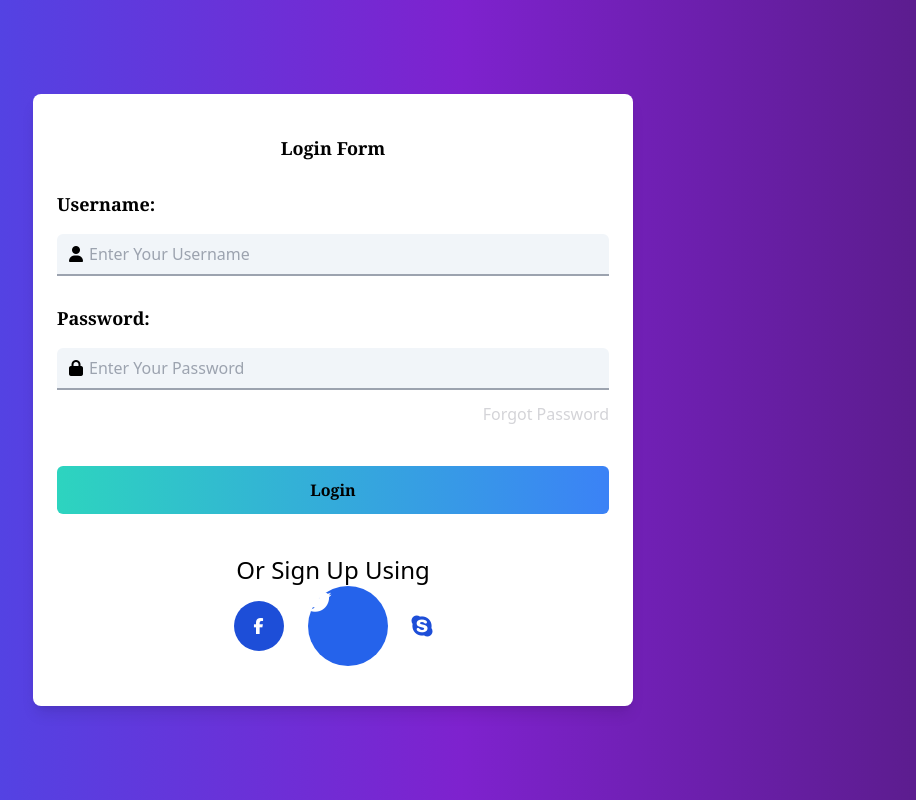
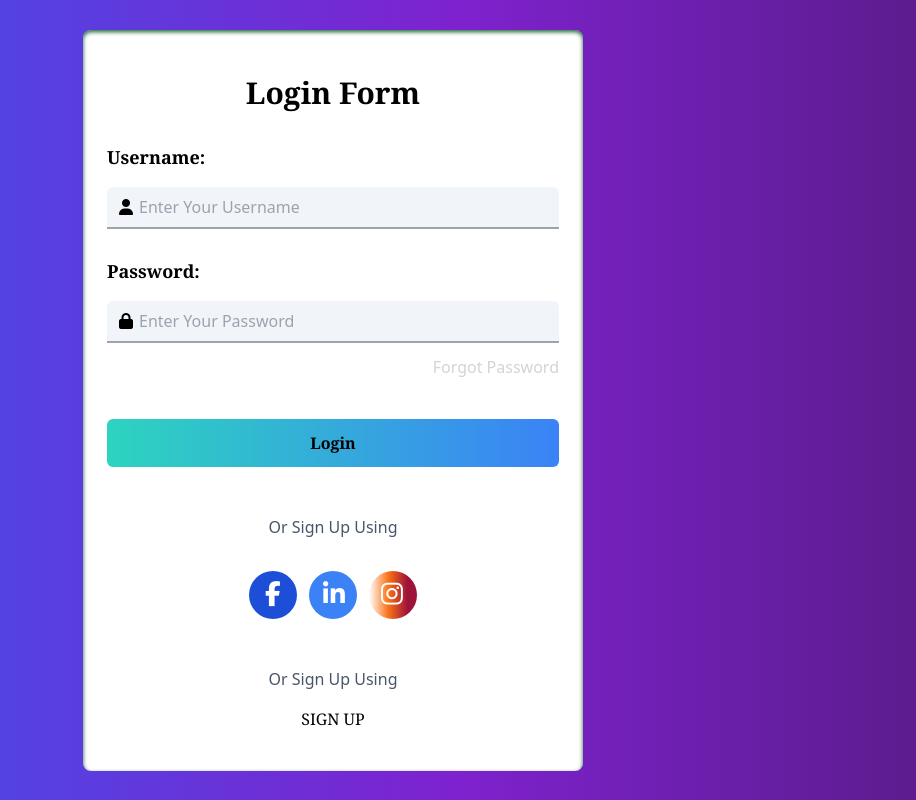
Before and after one commit to al-amin55/tailwind-project, a website built with Vite: page index.html in a window 1280 px wide. Shown: the whole page, without its empty margins (307-1223 px from the left). Built offline with nearby package versions, Linux system fonts and the light colour scheme.

Commit message:
tailwind css updete

```diff
--- a/index.html
+++ b/index.html
@@ -14,9 +14,9 @@
 <body>
     <div
         class="flex items-center h-screen justify-center bg-gradient-to-r from-indigo-600 via-purple-700 from-20% to-purple-900">
-        <div class=" max-w-[600px] w-full bg-white px-6 py-10 rounded-lg shadow-lg">
+        <div class=" shadow-green-800 shadow-inner max-w-[500px] w-full bg-white px-6 py-10 rounded-lg">
             <div>
-                <h1 class="text-lg font-serif font-extrabold text-center">Login Form</h1>
+                <h1 class="text-[30px] font-serif font-extrabold text-center">Login Form</h1>
             </div>
 
             <div class="flex flex-col gap-4 mt-7">
@@ -52,23 +52,24 @@
                     class="p-3 rounded-md font-serif font-semibold w-full bg-gradient-to-r from-teal-400 to-blue-500 hover:from-pink-500 hover:to-orange-300">Login</button>
             </div>
 
-            <div class="mt-10 flex justify-center text-2xl">
-                <span>Or Sign Up Using</span>
+            <div class="mt-12 flex items-center flex-col gap-4">
+                <span class="text-slate-600">Or Sign Up Using</span>
 
+                <div class="flex gap-3 mt-4">
+                    <i class="bg-blue-700 text-white text-[25px] rounded-[100%] flex items-center px-4 h-12 w-12 p-3 fa-brands fa-facebook-f"></i>
+                    <i class="bg-blue-500 text-white text-[25px] rounded-[100%] flex items-center px-[14px] h-12 w-12 p-3 fa-brands fa-linkedin-in"></i>
+                    <i class="bg-gradient-to-l from-rose-800 via-orange-500 from-20% text-white text-[25px] rounded-[100%] flex items-center h-12 w-12 p-3 fa-brands fa-instagram"></i>
                 </div>
-
-                <div>
-                    <div class="flex gap-6 justify-center items-center ">
-                        <span><i class=" text-center flex items-center justify-center  bg-blue-700  fa-brands fa-facebook-f text-white   w-[50px] h-[50px] rounded-full leading-10"></i></span>
-                        <span> <i class="fa-brands fa-twitter w-20 h-20 rounded-full text-2xl bg-blue-600 text-white " ></i></span>
-                        <span> <i class="fa-brands fa-skype text-blue-700 text-2xl"></i></span>
-
-                    </div>
 
             </div>
 
 
-
+            <div class="mt-12 flex items-center flex-col gap-4 ">
+                <div>
+                    <span class="text-slate-600">Or Sign Up Using</span>
+                </div>
+                <span class="font-serif">SIGN UP</span>
+            </div>
 
         </div>
     </div>
```
